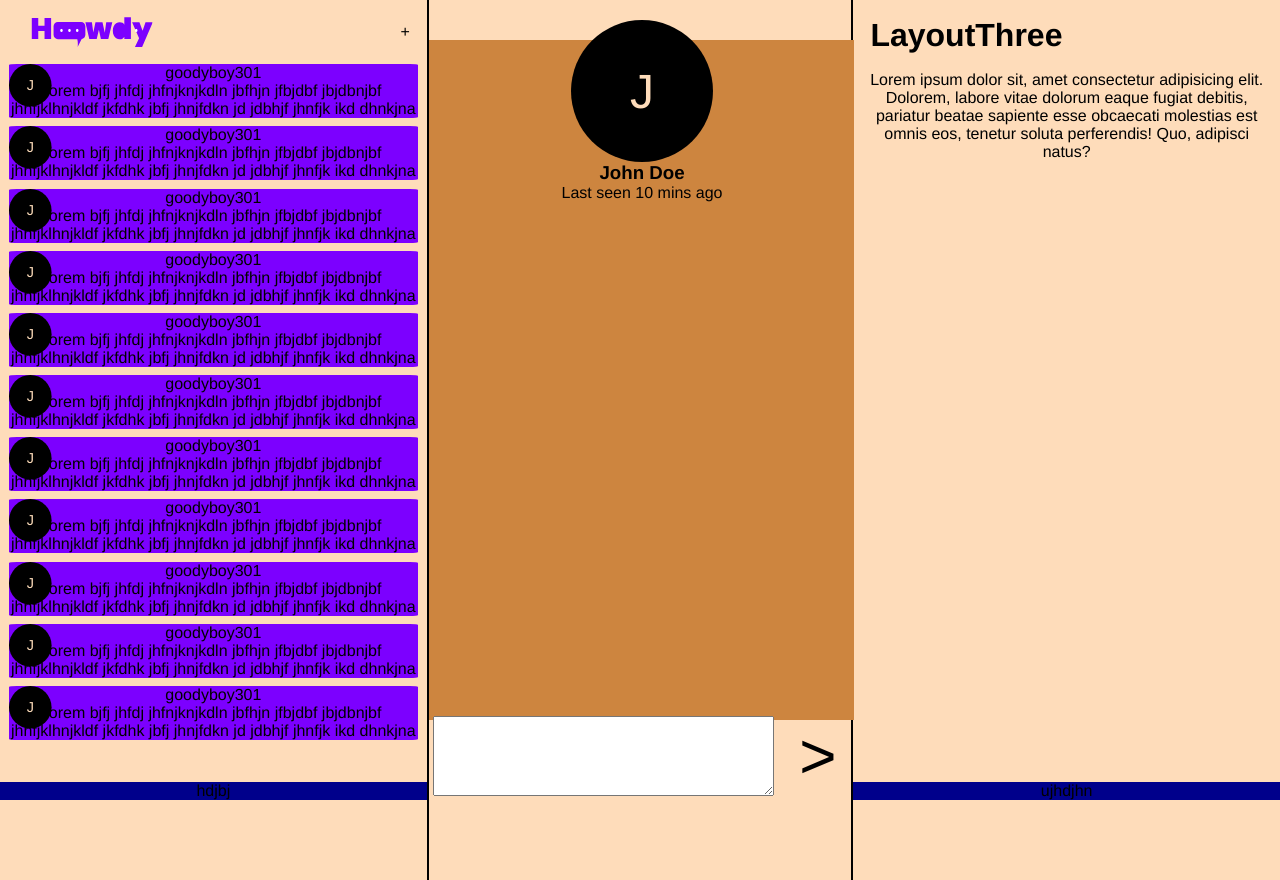
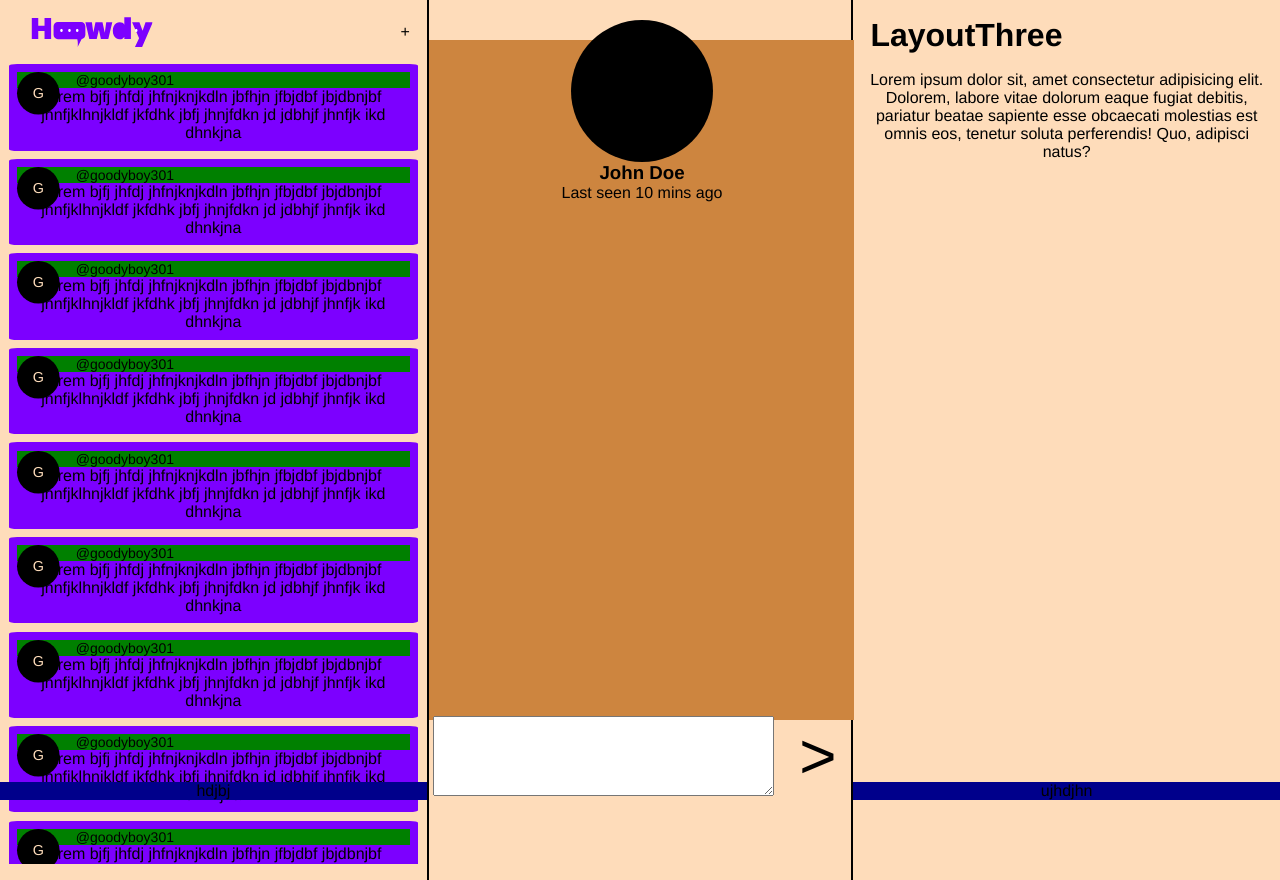
Before and after one commit to GoodyBoy301/Howdy-Frontend, a Vue app: page /goodyboy301 in a window 1280 px wide. Built offline with nearby package versions, Linux system fonts and the light colour scheme.

Commit message:
Create Post component

```diff
--- a/src/components/DP.vue
+++ b/src/components/DP.vue
@@ -1,18 +1,11 @@
 <template>
-  <div class="image" :class="addClass">J</div>
+  <div class="image" :class="addClass"><slot /></div>
 </template>
 
 <script>
 export default {
   name: "DP",
-  props: {
-    addClass: String,
-  },
-  data() {
-    return {
-      scale: "scale",
-    };
-  },
+  props: ["addClass"],
 };
 </script>
 
@@ -27,6 +20,7 @@ export default {
   align-items: center;
   font-size: 3em;
   color: var(--secondary);
+  text-transform: capitalize;
 }
 .scale {
   transform: scale(0.3);
--- /dev/null
+++ b/src/components/LayoutOne/Post.vue
@@ -0,0 +1,38 @@
+<template>
+  <article>
+    <div class="title">
+      <DP addClass="scale">{{ post.author[0] }}</DP>
+      <span class="user">{{ post.author }}</span>
+    </div>
+    <div>{{ post.content }}</div>
+  </article>
+</template>
+
+<script>
+import DP from "../DP.vue";
+export default {
+  props: ["post"],
+  components: { DP },
+};
+</script>
+
+<style scoped>
+article {
+  background: var(--primary);
+  margin-bottom: 2%;
+  border-radius: 2%;
+  padding: 2%;
+}
+.title {
+  position: relative;
+  background: green;
+  display: flex;
+}
+.user {
+  margin-left: 15%;
+  font-size: 14px;
+}
+.user::before {
+  content: "@";
+}
+</style>
--- a/src/components/LayoutOne/index.vue
+++ b/src/components/LayoutOne/index.vue
@@ -7,15 +7,8 @@
     >
     <Body
       ><div class="articles">
-        <article v-for="post in posts" :key="post.id">
-          <div class="title">
-            <DP addClass="scale" />
-            {{ post.author }}
-          </div>
-          <div>{{ post.content }}</div>
-        </article>
-      </div></Body
-    >
+        <Post v-for="post in posts" :key="post.id" :post="post"> </Post></div
+    ></Body>
     <Footer>hdjbj</Footer>
   </div>
 </template>
@@ -26,10 +19,10 @@ import Footer from "../Footer.vue";
 import Tab from "../Tab.vue";
 
 import posts from "../../data/posts";
-import DP from "../DP.vue";
+import Post from "./Post.vue";
 
 export default {
-  components: { Tab, Body, Footer, DP },
+  components: { Tab, Body, Footer, Post },
   data() {
     return {
       posts,
@@ -38,13 +31,4 @@ export default {
 };
 </script>
 
-<style scoped>
-article {
-  background: var(--primary);
-  margin-bottom: 2%;
-  border-radius: 2%;
-}
-.title {
-  position: relative;
-}
-</style>
+<style scoped></style>
```
